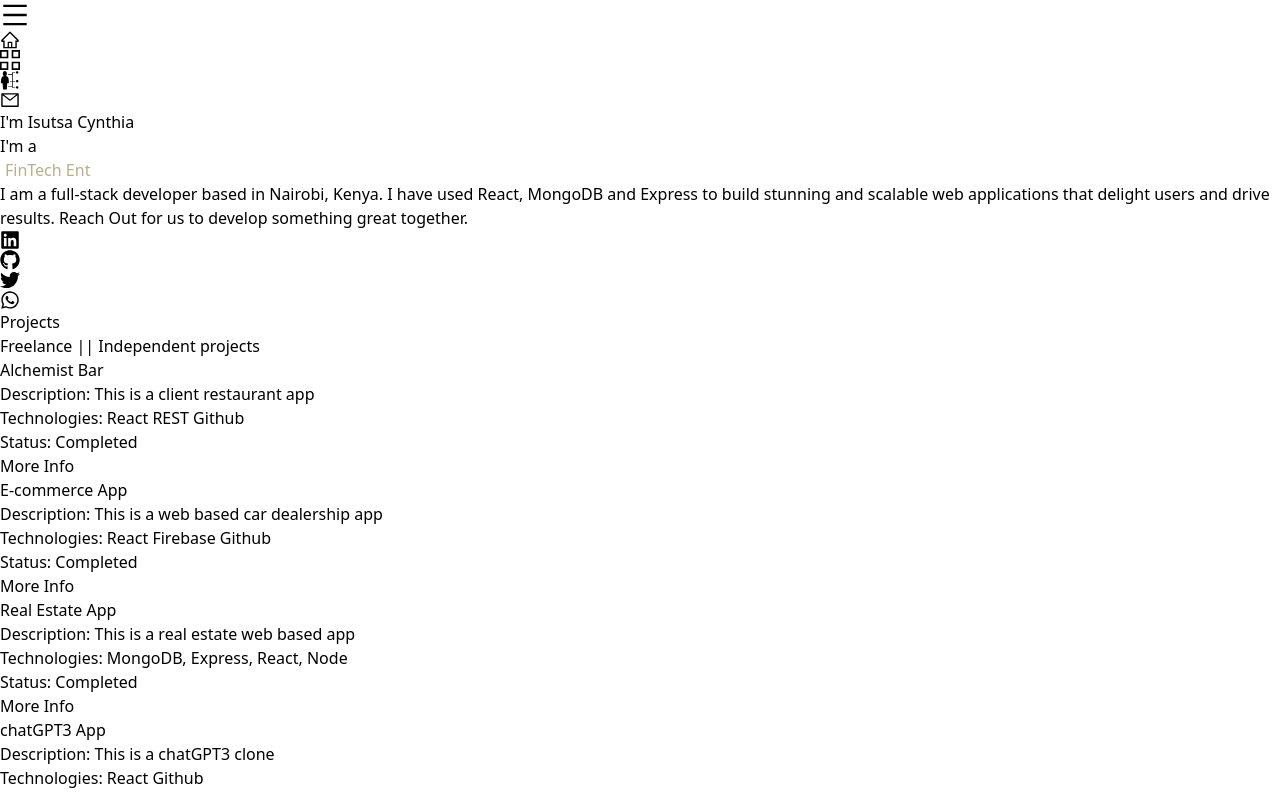
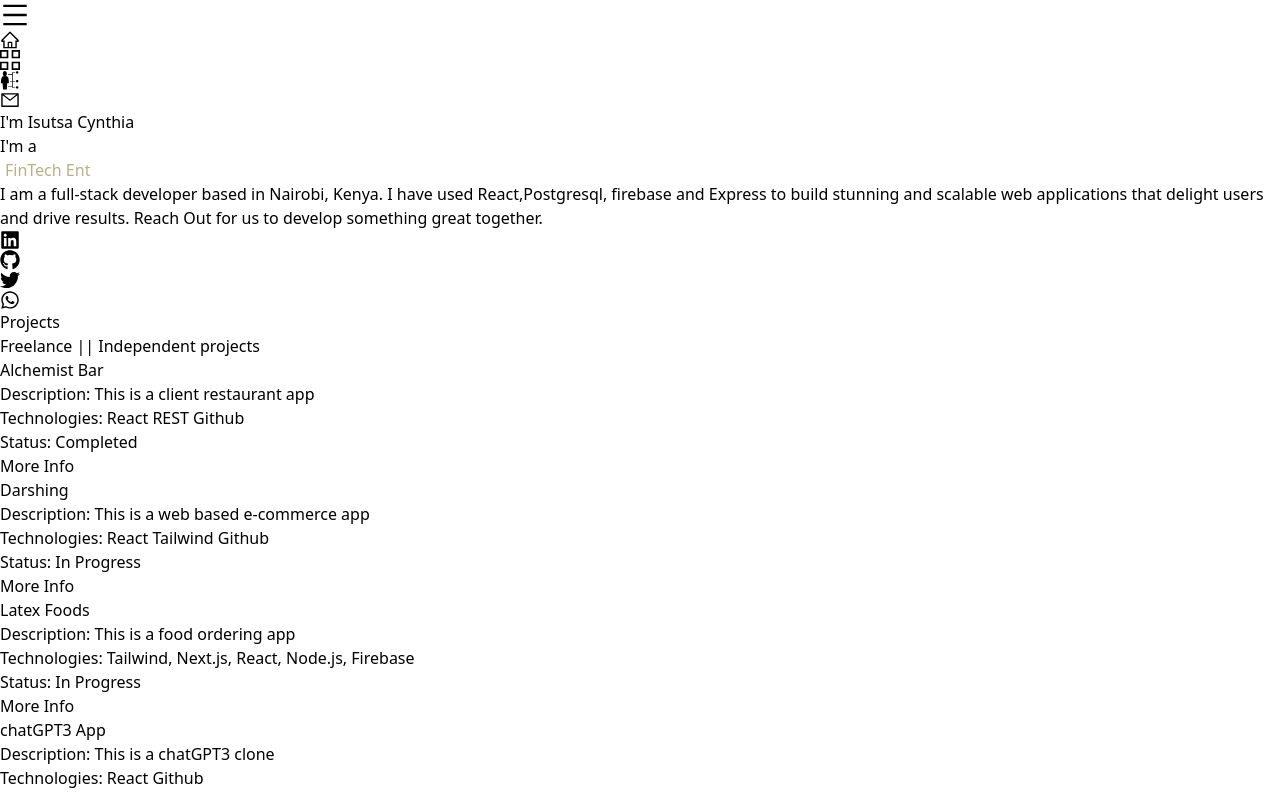
Before and after one commit to Cynthia-Isutsa/My-Portfolio, a React (Vite) app in the folder Portfolio/: page / in a window 1280 px wide. Shown: the top 794 px of the page. Built offline with nearby package versions, Linux system fonts and the light colour scheme.

Commit message:
Final changes

```diff
--- a/Portfolio/src/App.jsx
+++ b/Portfolio/src/App.jsx
@@ -1,6 +1,5 @@
 import React from 'react'
 import { Navbar, Main, Projects, Skills, Contact, Footer } from './components'
-import './App.css'
 
 
 const App = () => {
--- a/Portfolio/src/components/Main/Main.jsx
+++ b/Portfolio/src/components/Main/Main.jsx
@@ -26,7 +26,7 @@
           />
           </h2>
           <h5 className = 'text-[#77725f] flex sm:text-2xl text-2xl pt-5 flex-col justify-center items-center text-center'>I am a full-stack developer based in Nairobi, Kenya.
-            I have used React, MongoDB and Express to build stunning and scalable web applications that delight users and drive results.
+            I have used React,Postgresql, firebase and Express to build stunning and scalable web applications that delight users and drive results.
             Reach Out for us to develop something great together. </h5>
 
           <div className = 'flex justify-between pt-10 max-w-[200px] w-full'>
@@ -36,7 +36,7 @@
             <a href='https://github.com/Cynthia-Isutsa' target='_blank'>
                 <FaGithub size={20} className ='cursor-pointer fill-[#a89d74]'/>
             </a>
-            <a href='https://github.com/Cynthia-Isutsa' target='_blank'>
+            <a href='https://twitter.com/Nisutsa?t=D-4jGXK5T1vBzc8idO8lGg&s=08' target='_blank'>
                 <FaTwitter size={20} className ='cursor-pointer fill-[#a89d74]'/>
             </a>
             <a href='https://wa.me/+254727035487' target='_blank'>
--- a/Portfolio/src/components/Projects/Projects.jsx
+++ b/Portfolio/src/components/Projects/Projects.jsx
@@ -9,8 +9,8 @@
 
     <div className='grid sm:grid-cols-2 gap-12'>
       <ProjectItem title='Alchemist Bar' description='Description: This is a client restaurant app' technologies='Technologies:  React REST Github' status='Status:  Completed' code='https://github.com/Cynthia-Isutsa/Alchemist-Bar-Recreation'/>
-      <ProjectItem title ='E-commerce App' description='Description: This is a web based car dealership app' technologies='Technologies:  React Firebase Github' status='Status:  Completed' code='https://github.com/Cynthia-Isutsa/Alchemist-Bar-Recreation'/>
-      <ProjectItem title ='Real Estate App' description='Description: This is a real estate web based app' technologies='Technologies:  MongoDB, Express, React, Node' status='Status:  Completed' code='https://github.com/Cynthia-Isutsa/Alchemist-Bar-Recreation'/>
+      <ProjectItem title ='Darshing' description='Description: This is a web based e-commerce app' technologies='Technologies:  React Tailwind Github' status='Status: In Progress' code='https://github.com/Cynthia-Isutsa/Alchemist-Bar-Recreation'/>
+      <ProjectItem title ='Latex Foods' description='Description: This is a food ordering app' technologies='Technologies: Tailwind, Next.js, React, Node.js, Firebase' status='Status:  In Progress' code='https://github.com/Cynthia-Isutsa/Latex-Food-Ordering-App'/>
       <ProjectItem title= 'chatGPT3 App' description='Description: This is a chatGPT3 clone' technologies='Technologies:  React Github' status='Status:  Completed' code='https://github.com/Cynthia-Isutsa/chat-gpt-3-clone'/>
     </div>
 
```
Also changed, not shown: Portfolio/src/App.css (deleted).
